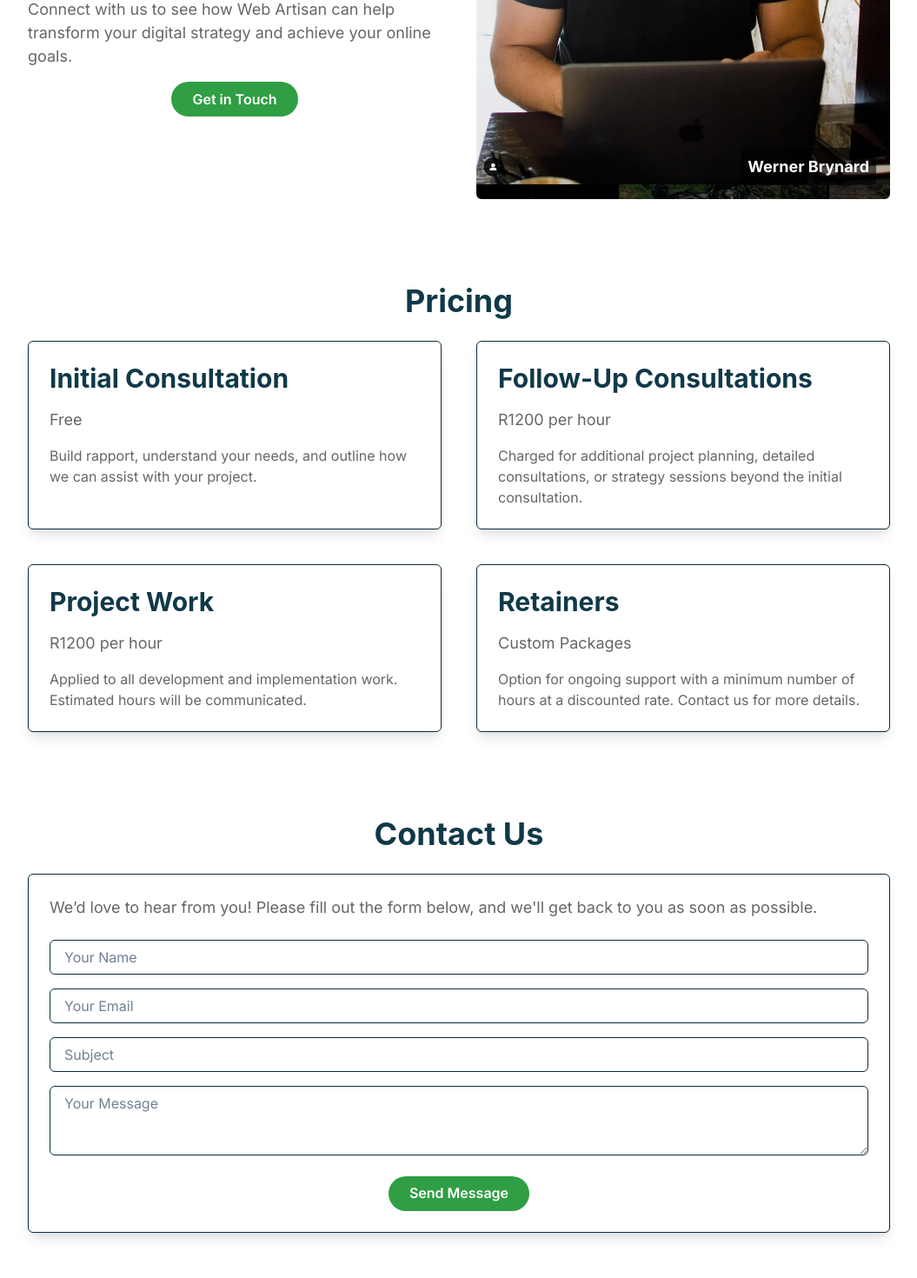
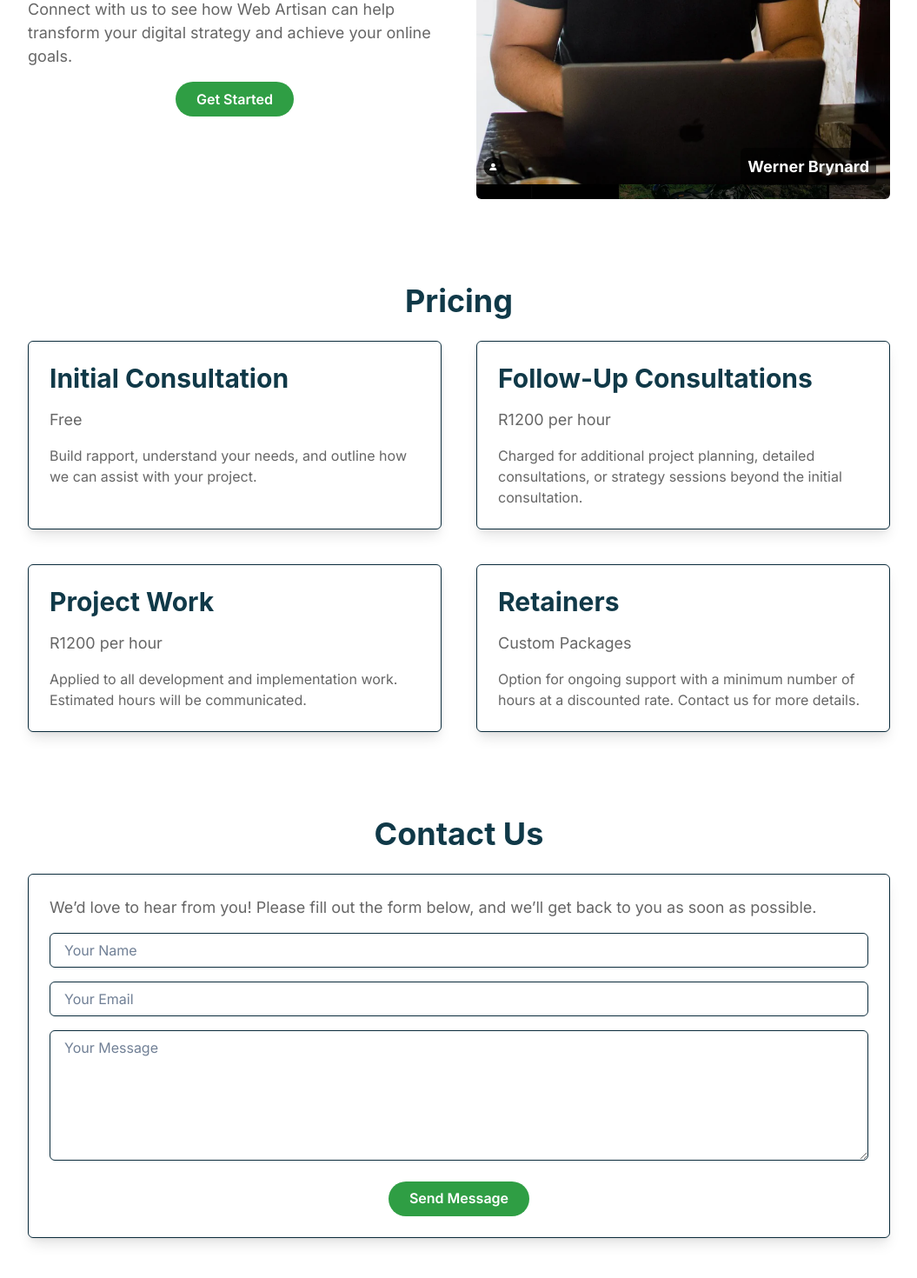
Before and after one commit to wernerbrynard/web-artisan, a Next.js app: page / in a window 1280 px wide. Shown: the part 1325-2795 px from the top of the page at 87% size, without its empty margins (112-1167 px from the left). Built offline with nearby package versions, Linux system fonts and the light colour scheme; no server answers.

Commit message:
Updated buttons

```diff
--- a/next.config.mjs
+++ b/next.config.mjs
@@ -1,4 +1,6 @@
 /** @type {import('next').NextConfig} */
-const nextConfig = {};
+const nextConfig = {
+    output: 'export',
+  };
 
-export default nextConfig;
+  export default nextConfig;
--- a/src/components/AboutMe.js
+++ b/src/components/AboutMe.js
@@ -12,6 +12,7 @@ import {
   Box,
   useColorModeValue,
 } from '@chakra-ui/react'
+import ScrollToContactButton from './ScrollToContactButton'
 
 export default function AboutMe() {
   return (
@@ -27,18 +28,7 @@ export default function AboutMe() {
             Connect with us to see how Web Artisan can help transform your digital strategy and achieve your online goals.
           </Text>
           <Stack spacing={4} align={'center'}>
-            <Button
-              colorScheme={'accent-color'}
-              bg={'var(--accent-color)'}
-              rounded={'full'}
-              px={6}
-              _hover={{
-                bg: 'var(--button-hover-color)',
-              }}
-              alignSelf={'center'}
-            >
-              Get in Touch
-            </Button>
+          <ScrollToContactButton />
           </Stack>
         </Stack>
         <Flex direction="column" align="center" justify="center">
--- a/src/components/ContactForm.js
+++ b/src/components/ContactForm.js
@@ -3,37 +3,82 @@
 import {
   Container,
   Box,
+  Stack,
   Heading,
-  Stack,
   Text,
   Input,
   Textarea,
   Button,
-  useBreakpointValue,
+  useToast,
 } from '@chakra-ui/react'
+import { useState } from 'react'
+import { addDoc, collection } from 'firebase/firestore'
+import { db } from '../config/firebase-config'
 
 export default function ContactForm() {
+  const [name, setName] = useState('')
+  const [email, setEmail] = useState('')
+  const [message, setMessage] = useState('')
+  const [isSubmitting, setIsSubmitting] = useState(false)
+  const toast = useToast()
+
+  const handleSubmit = async (event) => {
+    event.preventDefault()
+    setIsSubmitting(true)
+    try {
+      await addDoc(collection(db, 'contactMessages'), {
+        name,
+        email,
+        message,
+        createdAt: new Date(),
+      })
+      toast({
+        title: 'Message sent!',
+        description: 'We have received your message and will get back to you soon.',
+        status: 'success',
+        duration: 5000,
+        isClosable: true,
+      })
+      setName('')
+      setEmail('')
+      setMessage('')
+    } catch (error) {
+      toast({
+        title: 'Error sending message.',
+        description: 'There was an error sending your message. Please try again later.',
+        status: 'error',
+        duration: 5000,
+        isClosable: true,
+      })
+    }
+    setIsSubmitting(false)
+  }
+
   return (
-    <Container maxW={'5xl'} py={12}>
+    <Container id='contact-form' maxW={'5xl'} py={12}>
       <Heading color={'var(--main-color)'} mb={6} textAlign={'center'}>
         Contact Us
       </Heading>
       <Box
+        as="form"
         bg={'var(--background-color)'}
         p={6}
         rounded={'md'}
         shadow={'lg'}
         border={`1px solid var(--main-color-dark)`}
+        onSubmit={handleSubmit}
       >
         <Stack spacing={6}>
           <Stack spacing={4}>
             <Text color={'var(--text-light-color)'} fontSize={'lg'}>
-              We’d love to hear from you! Please fill out the form below, and we'll get back to you as soon as possible.
+              We’d love to hear from you! Please fill out the form below, and we’ll get back to you as soon as possible.
             </Text>
-          </Stack>
             <Stack spacing={4}>
               <Input
                 placeholder="Your Name"
+                value={name}
+                onChange={(e) => setName(e.target.value)}
+                isRequired
                 variant="outline"
                 borderColor={'var(--main-color-dark)'}
                 _focus={{ borderColor: 'var(--main-color)' }}
@@ -41,32 +86,37 @@ export default function ContactForm() {
               <Input
                 placeholder="Your Email"
                 type="email"
-              variant="outline"
-              borderColor={'var(--main-color-dark)'}
-              _focus={{ borderColor: 'var(--main-color)' }}
-            />
-            <Input
-              placeholder="Subject"
+                value={email}
+                onChange={(e) => setEmail(e.target.value)}
+                isRequired
                 variant="outline"
                 borderColor={'var(--main-color-dark)'}
                 _focus={{ borderColor: 'var(--main-color)' }}
               />
               <Textarea
                 placeholder="Your Message"
+                value={message}
+                onChange={(e) => setMessage(e.target.value)}
+                isRequired
+                rows={6}
                 variant="outline"
                 borderColor={'var(--main-color-dark)'}
                 _focus={{ borderColor: 'var(--main-color)' }}
               />
             </Stack>
+          </Stack>
           <Stack spacing={4} align={'center'}>
             <Button
+              type="submit"
               colorScheme={'accent-color'}
               bg={'var(--accent-color)'}
               rounded={'full'}
               px={6}
+              isLoading={isSubmitting}
               _hover={{
                 bg: 'var(--button-hover-color)',
               }}
+              maxW="200px"
             >
               Send Message
             </Button>
--- a/src/components/Hero.js
+++ b/src/components/Hero.js
@@ -11,6 +11,7 @@ import {
   useColorModeValue,
   createIcon,
 } from '@chakra-ui/react'
+import ScrollToContactButton from './ScrollToContactButton';
 
 export default function CallToActionWithAnnotation() {
   return (
@@ -46,17 +47,7 @@ export default function CallToActionWithAnnotation() {
           align={'center'}
           position={'relative'}
         >
-          <Button
-            colorScheme={'accent-color'}
-            bg={'var(--accent-color)'}
-            rounded={'full'}
-            px={6}
-            _hover={{
-              bg: 'var(--button-hover-color)',
-            }}
-          >
-            Get Started
-          </Button>
+            <ScrollToContactButton />
           {/* <Box>
             <Icon
               as={Arrow}
--- /dev/null
+++ b/src/components/ScrollToContactButton.js
@@ -0,0 +1,25 @@
+import { Button } from '@chakra-ui/react';
+
+export default function ScrollToContactButton() {
+  const handleScroll = () => {
+    const contactForm = document.getElementById('contact-form');
+    if (contactForm) {
+      contactForm.scrollIntoView({ behavior: 'smooth' });
+    }
+  };
+
+  return (
+    <Button
+      colorScheme={'accent-color'}
+      bg={'var(--accent-color)'}
+      rounded={'full'}
+      px={6}
+      _hover={{
+        bg: 'var(--button-hover-color)',
+      }}
+      onClick={handleScroll}
+    >
+      Get Started
+    </Button>
+  );
+}
```
Also changed, not shown: src/components/Pricing.js (+2 -13 lines), src/functions/index.js (deleted, +0 -13 lines), firebase.json. Lines whose indentation alone changed are shown as unchanged.
